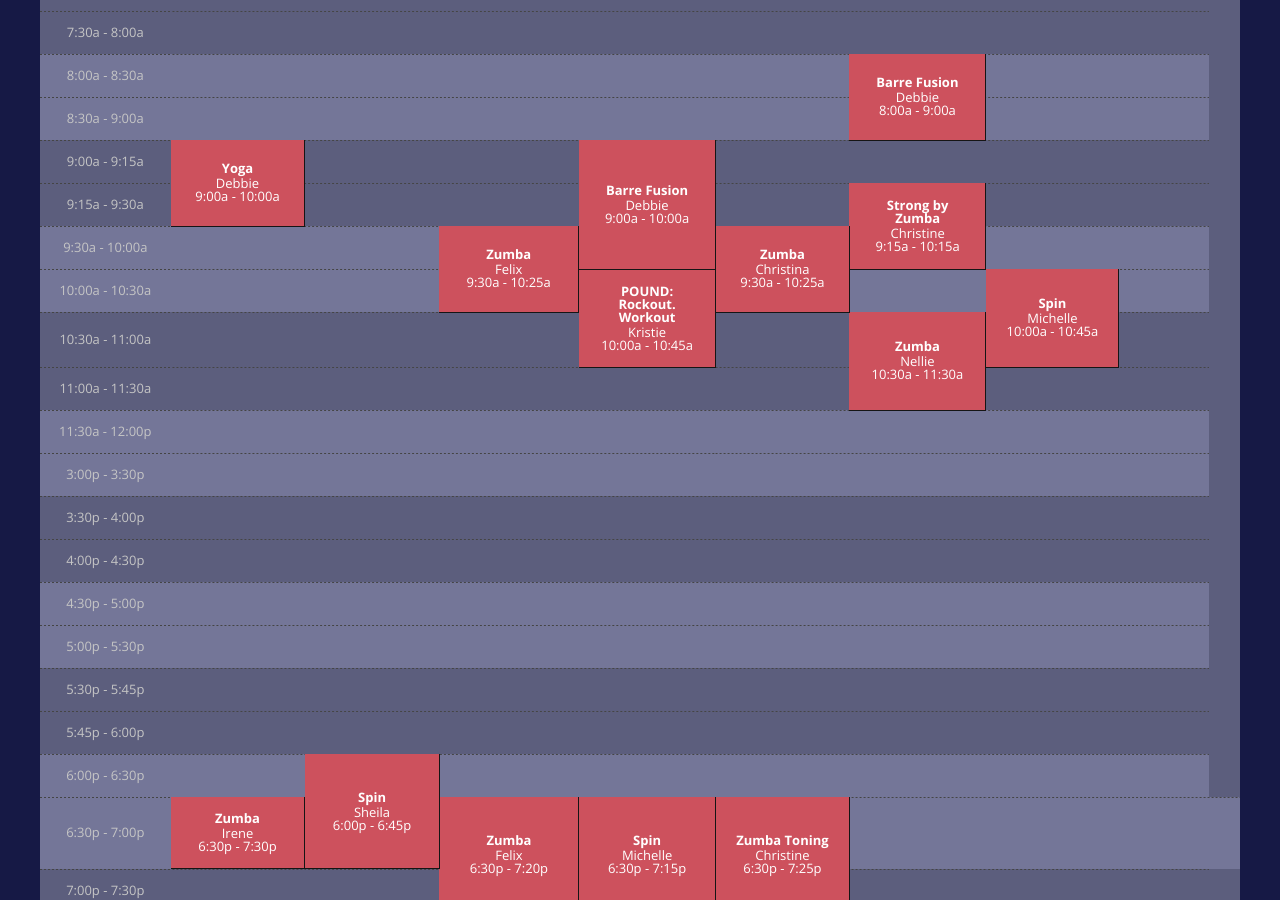
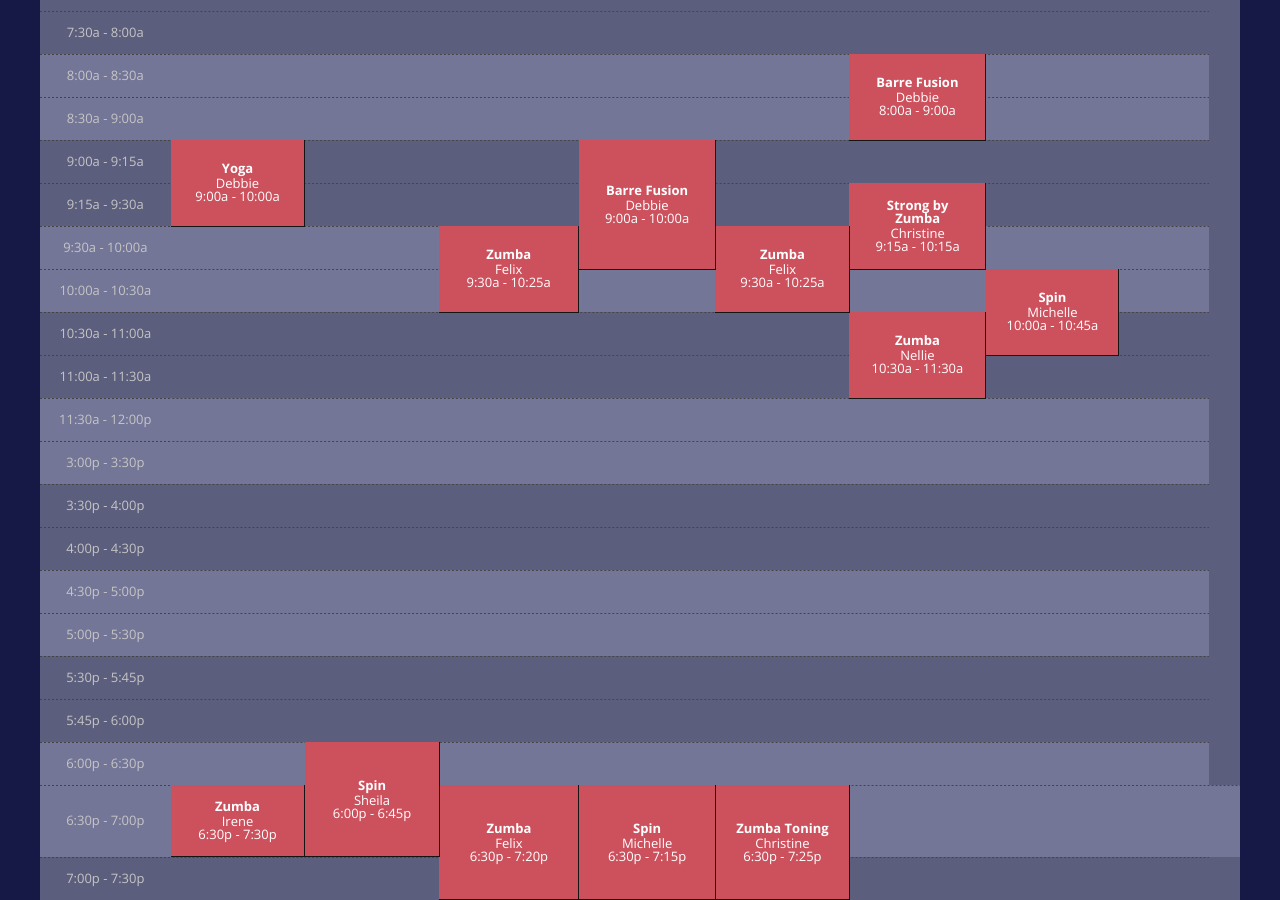
Before and after one commit to rwstone/shapeitup, a Jekyll site: the page built from schedule/index.md, in a window 1280 px wide and 900 px high, scrolled down 357 px. Built offline with Jekyll 4.4.1, drawn with Linux system fonts in a browser that asks for light colours; some web fonts are replaced.

Commit message:
Updated Index

```diff
--- a/schedule/index.md
+++ b/schedule/index.md
@@ -68,12 +68,6 @@ sessions:
   start_time: 9:00a
   end_time: 10:00a
   length: 3
-- class: 'POUND: Rockout. Workout'
-  instructor: Kristie
-  day: Thursday
-  start_time: 10:00a
-  end_time: 10:45a
-  length: 2
 - class: Zumba Toning
   instructor: Christine
   day: Thursday
@@ -93,7 +87,7 @@ sessions:
   end_time: 6:45a
   length: 2
 - class: Zumba
-  instructor: Christina
+  instructor: Felix
   day: Friday
   start_time: 9:30a
   end_time: 10:25a
```
